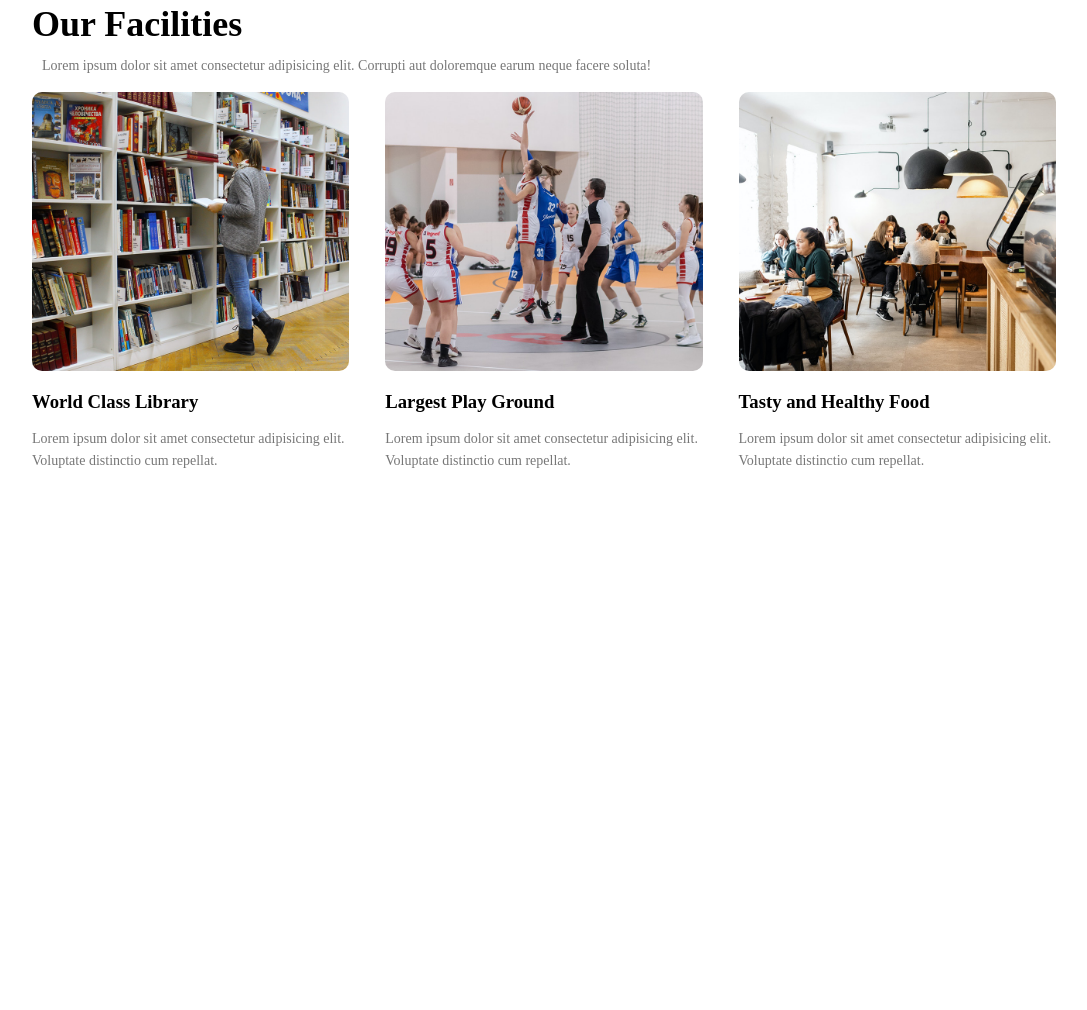
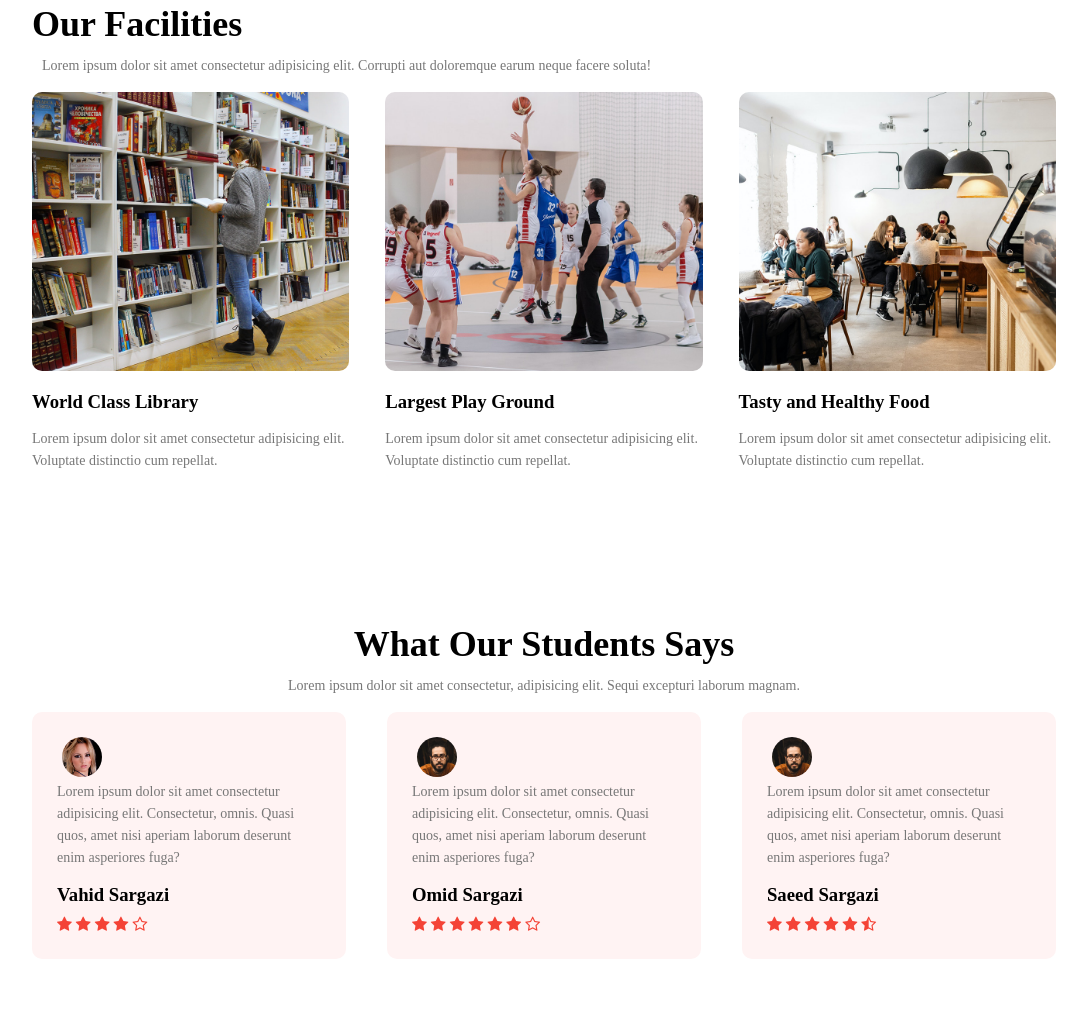
Before and after one commit to Omid-Sargazi/University_Website, a plain HTML site: page index.html in a window 1280 px wide. Shown: the part 1995-3005 px from the top of the page, without its empty margins (96-1183 px from the left). Before the commit the page ends 2518 px from the top, so only its background shows below. Drawn offline with Linux system fonts and the light colour scheme; a web font is replaced by a local one.

Commit message:
complete testimonial section

```diff
--- a/index.html
+++ b/index.html
@@ -107,6 +107,45 @@
         </div>
 
     </section>
+    <section class="testimonilas">
+        <h1>What Our Students Says</h1>
+        <p>Lorem ipsum dolor sit amet consectetur, adipisicing elit. Sequi excepturi laborum magnam.</p>
+        <div class="row">
+            <div class="testimonil-col">
+                <img src="./Image/user1.jpg" alt="">
+                <p>Lorem ipsum dolor sit amet consectetur adipisicing elit. Consectetur, omnis. Quasi quos, amet nisi aperiam laborum deserunt enim asperiores fuga?</p>
+                <h3>Vahid Sargazi</h3>
+                <i class="fa fa-star"></i>
+                <i class="fa fa-star"></i>
+                <i class="fa fa-star"></i>
+                <i class="fa fa-star"></i>
+                <i class="fa fa-star-o"></i>
+            </div>
+            <div class="testimonil-col">
+                <img src="./Image/user2.jpg" alt="">
+                <p>Lorem ipsum dolor sit amet consectetur adipisicing elit. Consectetur, omnis. Quasi quos, amet nisi aperiam laborum deserunt enim asperiores fuga?</p>
+                <h3>Omid Sargazi</h3>
+                <i class="fa fa-star"></i>
+                <i class="fa fa-star"></i>
+                <i class="fa fa-star"></i>
+                <i class="fa fa-star"></i>
+                <i class="fa fa-star"></i>
+                <i class="fa fa-star"></i>
+                <i class="fa fa-star-o"></i>
+            </div>
+            <div class="testimonil-col">
+                <img src="./Image/user2.jpg" alt="">
+                <p>Lorem ipsum dolor sit amet consectetur adipisicing elit. Consectetur, omnis. Quasi quos, amet nisi aperiam laborum deserunt enim asperiores fuga?</p>
+                <h3>Saeed Sargazi</h3>
+                <i class="fa fa-star"></i>
+                <i class="fa fa-star"></i>
+                <i class="fa fa-star"></i>
+                <i class="fa fa-star"></i>
+                <i class="fa fa-star"></i>
+                <i class="fa fa-star-half-o"></i>
+            </div>
+        </div>
+    </section>
     <script src="script.js"></script>
 </body>
 </html>
--- a/style.css
+++ b/style.css
@@ -235,3 +235,39 @@ h3 {
   margin-bottom: 15px;
   text-align: left;
 }
+.testimonilas {
+  width: 80%;
+  margin: auto;
+  padding-top: 100px;
+  text-align: center;
+}
+.testimonilas .row {
+  gap: 4%;
+}
+.testimonil-col {
+  flex-basis: 31%;
+  border-radius: 10px;
+  margin-bottom: 5%;
+  text-align: left;
+  background: #fff3f3;
+  padding: 25px;
+  cursor: pointer;
+  /* display: flex; */
+}
+.testimonil-col img {
+  height: 40px;
+  margin-left: 5px;
+  margin-right: 30px;
+  border-radius: 50%;
+}
+.testimonil-col p {
+  padding: 0;
+}
+.testimonil-col h3 {
+  margin-top: 15px;
+  text-align: left;
+}
+
+.testimonil-col .fa {
+  color: #f44336;
+}
```
